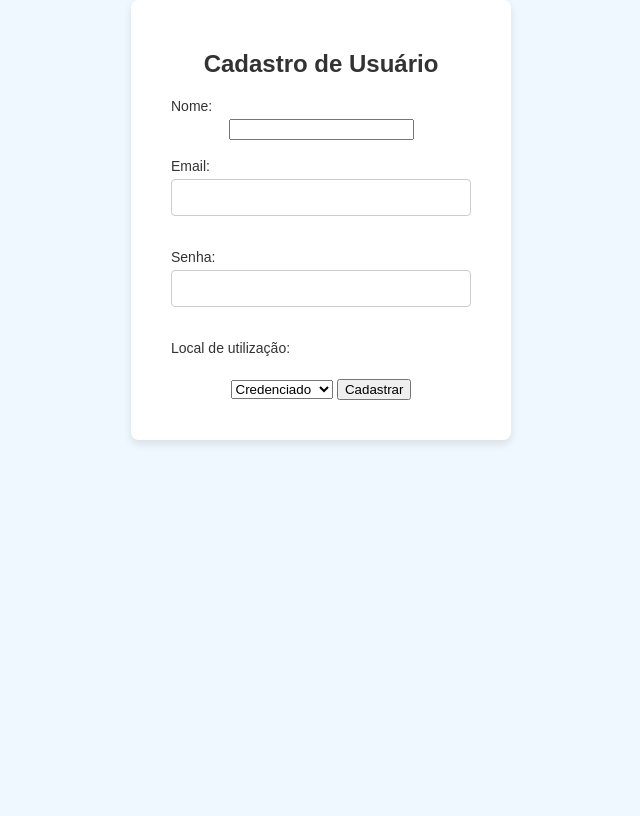
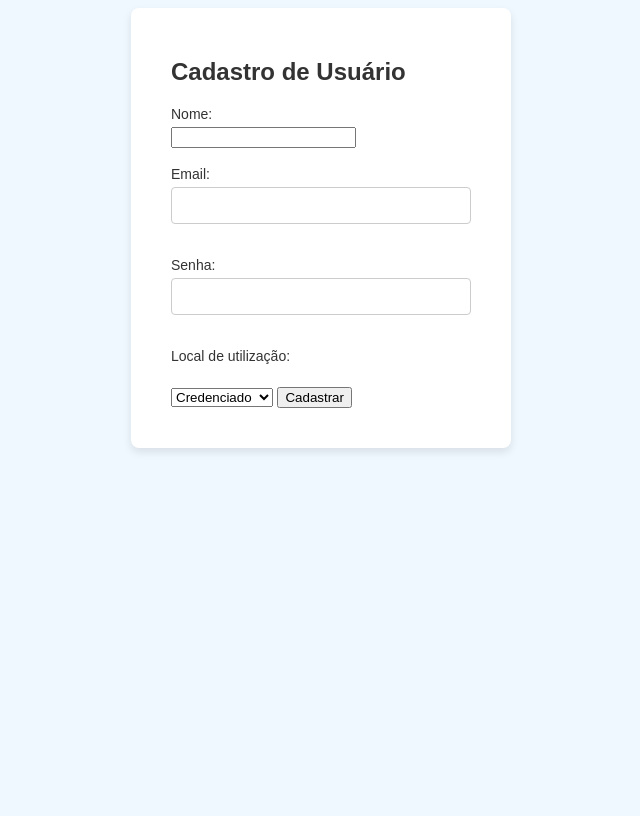
Before and after one commit to DeividFigueiredo/site_cadastro, a Flask app: page /cadastra in a window 1280 px wide. Shown: the whole page, without its empty margins (319-959 px from the left). Before the commit the page ends 444 px from the top, so only its background shows below. Run offline with Flask 3, Linux system fonts and the light colour scheme.

Commit message:
alterações de teplate e de back, inclusãoa de btn "home"

```diff
--- a/app.py
+++ b/app.py
@@ -39,7 +39,7 @@ class Autorizacao(db.Model):
     usuario_id = db.Column(db.Integer, db.ForeignKey('usuario.id'), nullable=False)  # Qual usuário fez a autorização (chave estrangeira)
     matricula = db.Column(db.String(100), db.ForeignKey('beneficiario.matricula'), nullable=False)  # Qual beneficiário recebeu a autorização (chave estrangeira)
     data_autorizacao = db.Column(db.DateTime, nullable=False)  # Data da autorização
-    status = db.Column(db.String(50), nullable=False)  # Status da autorização (por exemplo, aprovada ou negada)
+    status = db.Column(db.String(50), nullable=True)  # Status da autorização (por exemplo, aprovada ou negada)
     senha= db.Column(db.String(20), nullable=True)
     cod_procedimento= db.Column(db.String(20), nullable=False)
     nome_procedimento= db.Column(db.String(50), nullable=False)
@@ -233,6 +233,7 @@ def cria_aut():
 
 
 
+
     return render_template('cria_aut.html', nome= nome_usuario)
 
 @app.route('/valida_aut')
@@ -241,5 +242,16 @@ def valida_aut():
 
     return render_template('valida_aut.html', autorizacoes=autorizacoes)
 
+@app.route('/verifica_eleg', methods=['GET', 'POST'])
+def verifica_eleg():
+    beneficiario= None
+
+    if request.method == 'POST':
+        matricula= request.form.get('matricula')
+        print(f'matricula {matricula}')
+        beneficiario= Beneficiario.query.filter_by(matricula=matricula).first()
+
+    return render_template('verifica_eleg.html',beneficiario=beneficiario)
+
 if __name__ == '__main__':
-    app.run(debug=True)
+    app.run(host='0.0.0.0',port=5001 ,debug=True)
--- a/static/css/estilos.css
+++ b/static/css/estilos.css
@@ -47,12 +47,29 @@ h2 {
     width: 300px;
 }
 
+.divisoria1 {
+    background-color: #fff;
+    padding: 40px;
+    top: 100%;;
+    border-radius: 8px;
+    box-shadow: 0 4px 8px rgba(0, 0, 0, 0.1);
+    text-align: justify;
+    width: 300px;
+}
+
+.divisoria1 h1{
+    font-size: 24PX;
+    color:#333;
+    margin-bottom:20px;
+}
+
 /* Estilo do título */
 .divisoria h1 {
     font-size: 24px;
     color: #333;
     margin-bottom: 20px;
 }
+
 
 /* Estilo dos rótulos e campos de entrada */
 label {
@@ -105,6 +122,20 @@ input[type="password"] {
 
 }
 
+.corpo_padrao1{
+    font-family: Arial, sans-serif;
+    background-color: #f0f8ff;
+    top: 100%;
+    padding: 0;
+    display: flex;
+    flex-direction: column;
+    align-items: center;
+    justify-content: top;
+    height: 100vh;
+
+}
+
+
 .navbar {
     display: flex;
     justify-content: center; /* Centraliza os botões principais */
--- a/templates/autoriza_loc.html
+++ b/templates/autoriza_loc.html
@@ -8,6 +8,7 @@
 <body class="corpo_padrao">
     <div class="cabecalho">
         <h1>Amatiss</h1>
+        <p>Portal tuss MHVIDA</p>
 
     </div>
     <nav class="navbar">
--- a/templates/cadastro.html
+++ b/templates/cadastro.html
@@ -6,8 +6,8 @@
     <title>cadastro</title>
     <link rel="stylesheet" href="{{ url_for('static', filename='css/estilos.css') }}">
 </head>
-<body class="corpo_padrao">
-    <div class="divisoria">
+<body class="corpo_padrao1">
+    <div class="divisoria1">
         <h1>Cadastro de Usuário</h1>
         <form action="/cadastra" method="POST">
             <label for="nome">Nome:</label>
--- a/templates/cadastro_beneficiarios.html
+++ b/templates/cadastro_beneficiarios.html
@@ -1,12 +1,10 @@
-<<head>
+<head>
     <link rel="stylesheet" href="{{ url_for('static', filename='css/estilos.css') }}">
 </head>
 
 
 
 <body class="corpo_padrao">
-
-
         <form method="POST">
             <label for="nome">Nome:</label>
             <input type="text" id="nome" name="nome" required><br>
--- a/templates/cria_aut.html
+++ b/templates/cria_aut.html
@@ -6,6 +6,11 @@
     <link rel="stylesheet" href="{{ url_for('static', filename='css/estilos.css') }}">
 </head>
 <body class="corpo_padrao">
+
+    <div class="cabecalho">
+        <h1><a href="{{ url_for('autoriza') }}">Amatiss</a></h1>
+    </div>
+
 <h1>Incluir Nova Autorização</h1>
     <form action="{{ url_for('cria_aut') }}" method="POST">
 
--- a/templates/login.html
+++ b/templates/login.html
@@ -19,7 +19,7 @@
                 <input type="submit" class="envia" value="Login">
             </form>
 
-        <p>Não tem uma conta? <a href=" {{ url_for('cadastrar') }} ">cadastre-se</a></p>
+        <p>Não tem uma conta? <strong><a class="click" href=" {{ url_for('cadastrar') }} ">cadastre-se</a></strong></p>
 
         </div>
 </body>
```
Also changed, not shown: other parts of static/css/estilos.css (+38 -3 lines), templates/autoriza.html (+13 -6 lines), templates/valida_aut.html (+8 -0 lines), templates/verifica_eleg.html (added, +34 -0 lines), instance/meubanco.db. Lines whose indentation alone changed are shown as unchanged.
